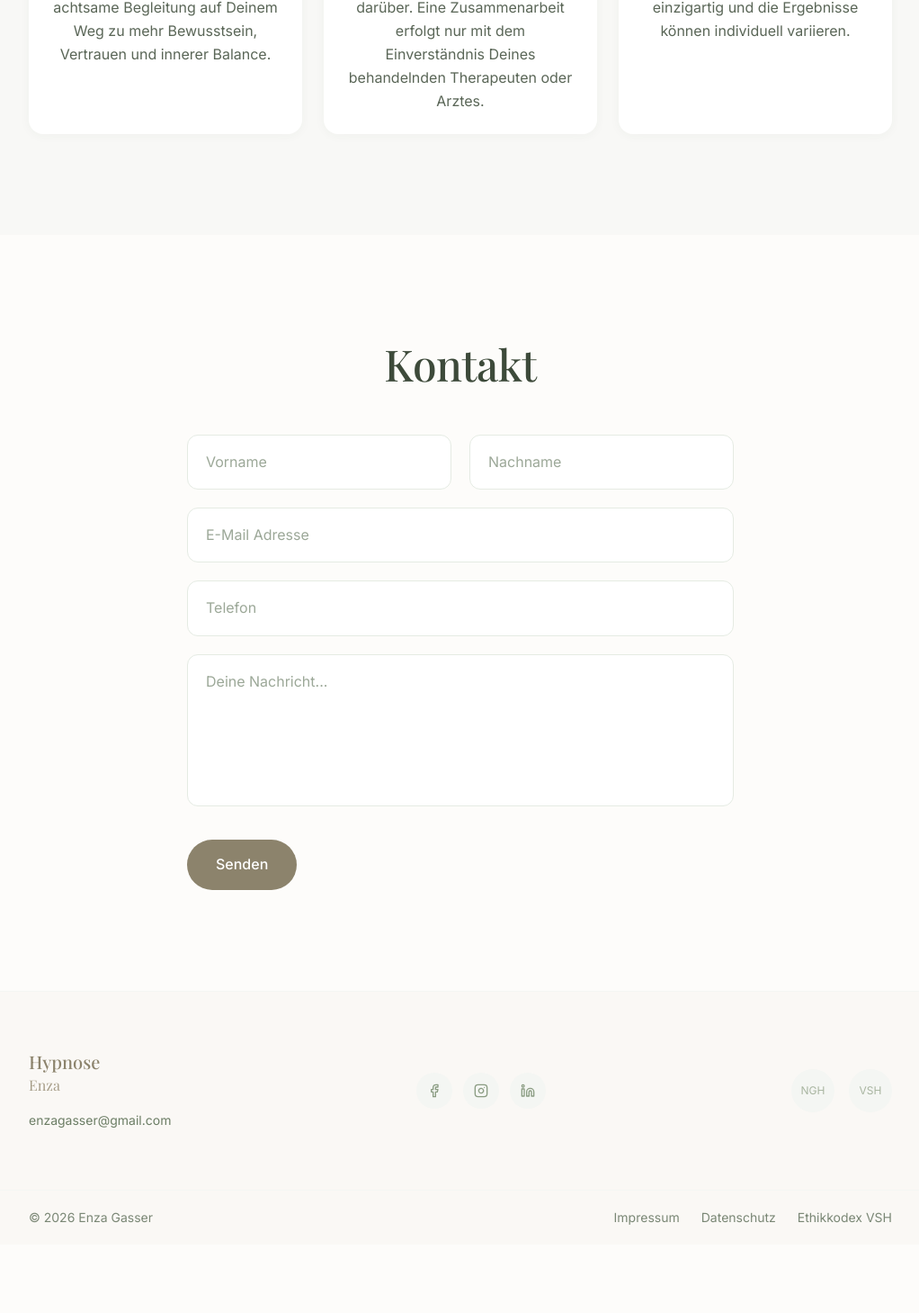
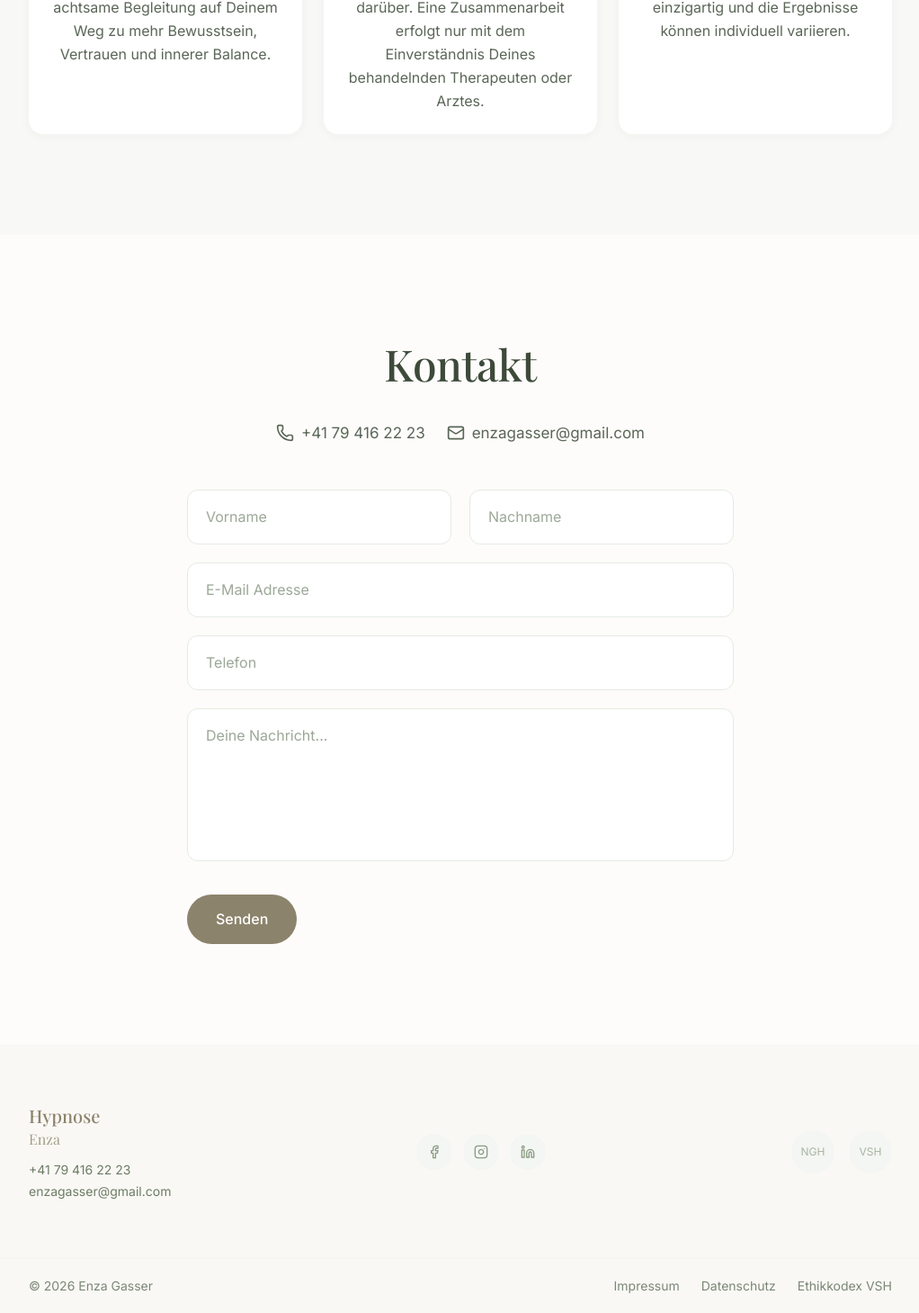
Before and after one commit to Palaciosdroid/palcomm, a Next.js app: page / in a window 1280 px wide. Shown: the part 7875-9334 px from the top of the page at 90% size, without its empty margins (128-1150 px from the left). Before the commit the page ends 9258 px from the top, so only its background shows below. Built offline with nearby package versions, Linux system fonts and the light colour scheme; a web font is replaced by a local one.

Commit message:
feat: Add phone number to Footer and Contact section
- Footer now shows both phone and email
- Contact section shows direct contact info above the form
- Phone number is now visible in multiple places for better accessibility

```diff
--- a/src/components/layout/Footer.tsx
+++ b/src/components/layout/Footer.tsx
@@ -34,12 +34,20 @@ export default function Footer() {
                 {practiceInfo.name.split(" ")[1]}
               </span>
             </div>
+            <div className="flex flex-col gap-1">
+              <a
+                href={`tel:${practiceInfo.phone.replace(/\s/g, '')}`}
+                className="text-sm text-sage-600 hover:text-sage-700 transition-colors"
+              >
+                {practiceInfo.phone}
+              </a>
               <a
                 href={`mailto:${footerContent.email}`}
                 className="text-sm text-sage-600 hover:text-sage-700 transition-colors"
               >
                 {footerContent.email}
               </a>
+            </div>
           </motion.div>
 
           {/* Social Icons */}
--- a/src/components/sections/ContactSection.tsx
+++ b/src/components/sections/ContactSection.tsx
@@ -1,7 +1,8 @@
 "use client";
 
 import { motion } from "framer-motion";
-import { contactContent } from "@/lib/data";
+import { Phone, Mail } from "lucide-react";
+import { contactContent, practiceInfo } from "@/lib/data";
 
 export default function ContactSection() {
   return (
@@ -13,11 +14,35 @@ export default function ContactSection() {
           whileInView={{ opacity: 1, y: 0 }}
           viewport={{ once: true }}
           transition={{ duration: 0.6 }}
-          className="text-4xl md:text-5xl text-center mb-12"
+          className="text-4xl md:text-5xl text-center mb-8"
           style={{ fontFamily: "Playfair Display, Georgia, serif" }}
         >
           {contactContent.title}
         </motion.h2>
+
+        {/* Direct Contact Info */}
+        <motion.div
+          initial={{ opacity: 0, y: 20 }}
+          whileInView={{ opacity: 1, y: 0 }}
+          viewport={{ once: true }}
+          transition={{ duration: 0.6, delay: 0.05 }}
+          className="flex flex-col sm:flex-row justify-center items-center gap-6 mb-12"
+        >
+          <a
+            href={`tel:${practiceInfo.phone.replace(/\s/g, '')}`}
+            className="flex items-center gap-2 text-text-medium hover:text-brand transition-colors"
+          >
+            <Phone className="w-5 h-5" />
+            <span>{practiceInfo.phone}</span>
+          </a>
+          <a
+            href={`mailto:${practiceInfo.email}`}
+            className="flex items-center gap-2 text-text-medium hover:text-brand transition-colors"
+          >
+            <Mail className="w-5 h-5" />
+            <span>{practiceInfo.email}</span>
+          </a>
+        </motion.div>
 
         {/* Contact Form */}
         <motion.form
```
Lines whose indentation alone changed are shown as unchanged.
